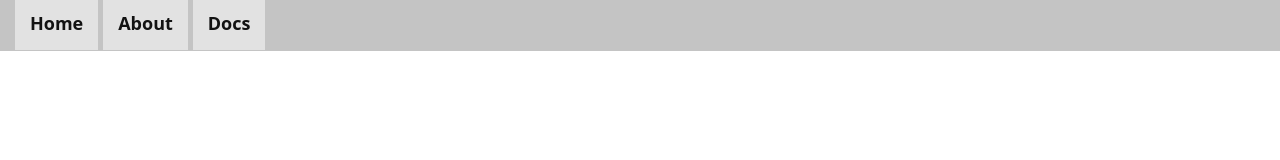
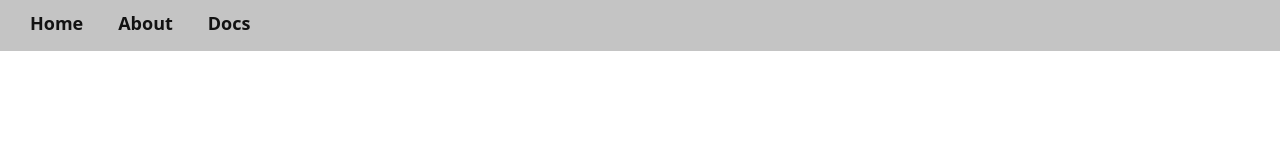
Before and after one commit to yoo832/aspect-inc.github.io, a plain HTML site: page index.html in a window 1280 px wide. Drawn offline with Linux system fonts and the light colour scheme.

Commit message:
Update style.css

```diff
--- a/style.css
+++ b/style.css
@@ -1,6 +1,6 @@
 
 .nav-link {
-  background-color: #e2e2e2;
+  background-color: inherit;
   transition: background-color 400ms;
   padding: 15px;
   margin-left: 0px;
```
